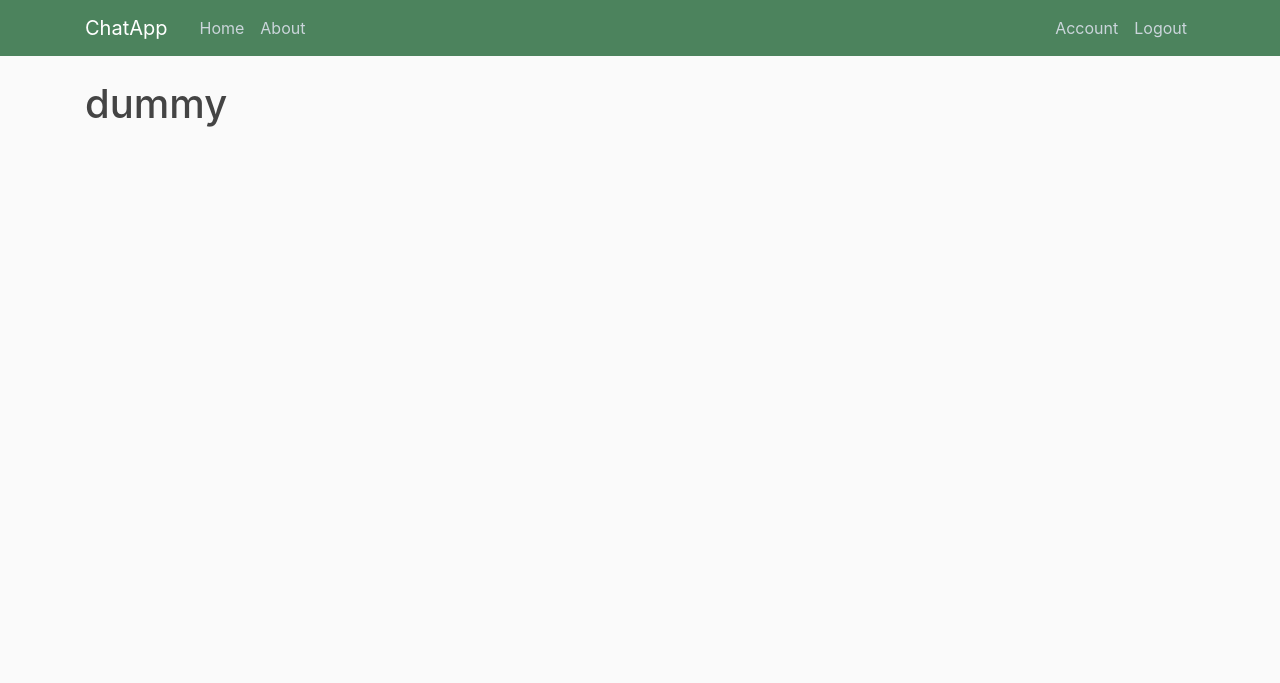
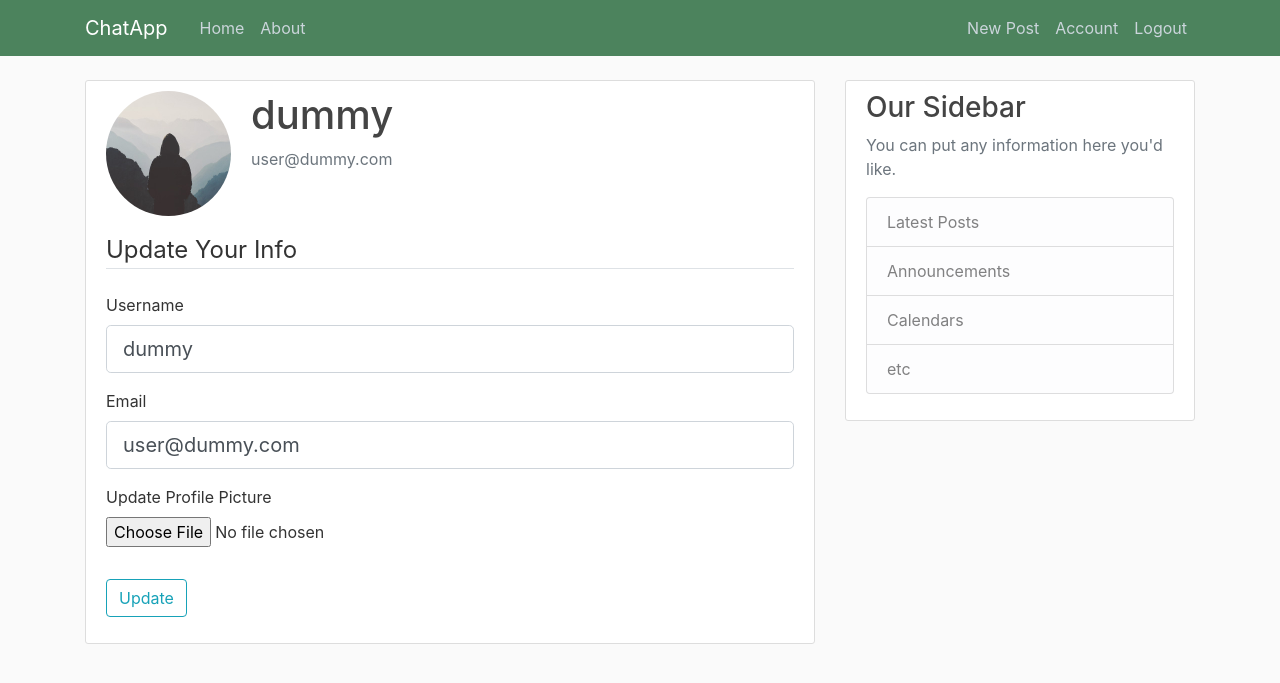
Before and after one commit to rocketet/rocketet, a Flask app: page /account in a window 1280 px wide. Shown: the top 683 px of the page. Run offline with Flask 2, Linux system fonts and the light colour scheme; a user stored in the database is signed in; some libraries are stand-ins or nearby versions.

Commit message:
pretty much fully functional blogging app

```diff
--- a/chatapp/__init__.py
+++ b/chatapp/__init__.py
@@ -2,6 +2,8 @@ from flask import Flask
 from flask_sqlalchemy import SQLAlchemy
 from flask_bcrypt import Bcrypt
 from flask_login import LoginManager
+from flask_migrate import Migrate, MigrateCommand
+from flask_script import Manager
 
 
 app = Flask(__name__)
@@ -14,5 +16,8 @@ bcrypt = Bcrypt(app)
 login_manager = LoginManager(app)
 login_manager.login_view = "login"
 login_manager.login_message_category = "info"
+migrate = Migrate(app, db)
+manager = Manager(app)
+manager.add_command('db', MigrateCommand)
 
 from chatapp import routes
--- a/chatapp/forms.py
+++ b/chatapp/forms.py
@@ -1,11 +1,12 @@
 from flask_wtf import FlaskForm
-from wtforms import StringField, PasswordField, SubmitField, BooleanField
+from flask_wtf.file import FileField, FileAllowed
+from flask_login import current_user
+from wtforms import StringField, PasswordField, SubmitField, BooleanField, TextAreaField
 from wtforms.validators import DataRequired, Length, Email, EqualTo, ValidationError
 from chatapp.models import User
 
 
 class SignupForm(FlaskForm):
-
     username = StringField("Username",
                validators=[DataRequired(), Length(min=2, max=20)])
     email = StringField("Email",
@@ -17,21 +18,50 @@ class SignupForm(FlaskForm):
     submit = SubmitField("Sign Up")
 
     def validate_username(self, username):
-        user = User.query.filter_by(username=username.data)
+        user = User.query.filter_by(username=username.data).first()
         if user:
             raise ValidationError("That username is taken. Please choose a different one.")
 
     def validate_email(self, email):
-        user = User.query.filter_by(email=email.data)
+        user = User.query.filter_by(email=email.data).first()
         if user:
             raise ValidationError("That email already has an account associated with it.")
 
 
 class LoginForm(FlaskForm):
-
     email = StringField("Email",
                         validators=[DataRequired(), Email()])
     password = PasswordField("Password",
                              validators=[DataRequired()])
     remember = BooleanField("Remember Me")
     submit = SubmitField("Login")
+
+
+class UpdateAccountForm(FlaskForm):
+    username = StringField("Username",
+               validators=[DataRequired(), Length(min=2, max=20)])
+    email = StringField("Email",
+                        validators=[DataRequired(), Email()])
+    picture = FileField("Update Profile Picture", validators=[FileAllowed(["jpg", "png"])])
+    submit = SubmitField("Update")
+
+    def validate_username(self, username):
+        if username.data != current_user.username:
+            user = User.query.filter_by(username=username.data).first()
+            if user:
+                raise ValidationError("That username is taken. Please choose a different one.")
+
+    def validate_email(self, email):
+        if email.data != current_user.email:
+            user = User.query.filter_by(email=email.data).first()
+            if user:
+                raise ValidationError("That email already has an account associated with it.")
+
+
+class PostForm(FlaskForm):
+    title = StringField("Title", validators=[DataRequired()])
+    content = TextAreaField("Content", validators=[DataRequired()])
+    submit = SubmitField("Post")
+
+class EditPostForm(PostForm):
+    submit = SubmitField("Edit")
--- a/chatapp/models.py
+++ b/chatapp/models.py
@@ -26,6 +26,7 @@ class Post(db.Model):
     date_posted = db.Column(db.DateTime, nullable=False, default=datetime.utcnow)
     content = db.Column(db.Text, nullable=False)
     user_id = db.Column(db.Integer, db.ForeignKey("user.id"), nullable=False)
+    edited = db.Column(db.DateTime, nullable=True)
 
     def __repr__(self):
         return f"Post('{self.title}', '{self.date_posted}')"
--- a/chatapp/routes.py
+++ b/chatapp/routes.py
@@ -1,6 +1,10 @@
-from flask import render_template, url_for, flash, redirect, request
+import os
+import secrets
+from datetime import datetime
+from PIL import Image
+from flask import render_template, url_for, flash, redirect, request, abort
 from chatapp import app, db, bcrypt
-from chatapp.forms import SignupForm, LoginForm
+from chatapp.forms import SignupForm, LoginForm, UpdateAccountForm, PostForm, EditPostForm
 from chatapp.models import User, Post
 from flask_login import login_user, current_user, logout_user, login_required
 
@@ -8,8 +12,8 @@ from flask_login import login_user, current_user, logout_user, login_required
 @app.route("/home")
 @app.route("/index")
 def index():
-    return render_template("index.html")
-
+    posts = Post.query.all()
+    return render_template("index.html", posts=posts)
 
 @app.route("/about")
 def about():
@@ -49,12 +53,94 @@ def logout():
     logout_user()
     return redirect(url_for("index"))
 
-@app.route("/account")
+def save_picture(form_picture):
+    random_hex = secrets.token_hex(8)
+    _, f_ext = os.path.splitext(form_picture.filename)
+    picture_fn = random_hex + f_ext
+    picture_path = os.path.join(app.root_path, "static/profile_pics", picture_fn)
+
+    output_size = (125, 125)
+    i = Image.open(form_picture)
+    i.thumbnail(output_size)
+
+    i.save(picture_path)
+    return picture_fn
+
+def delete_old_picture():
+    picture_path = os.path.join(app.root_path, "static/profile_pics", current_user.image_file)
+    os.remove(picture_path)
+
+@app.route("/account", methods=["GET", "POST"])
 @login_required
 def account():
-    return render_template("account.html", title="Account")
+    form = UpdateAccountForm()
+    if form.validate_on_submit():
+        if form.picture.data:
+            picture_file = save_picture(form.picture.data)
+            if current_user.image_file != "default.jpg":
+                delete_old_picture()
+            current_user.image_file = picture_file
+        current_user.username = form.username.data
+        current_user.email = form.email.data
+        db.session.commit()
+        flash("You account has been updated!", "success")
+        return redirect(url_for("account"))
+    elif request.method == "GET":
+        form.username.data = current_user.username
+        form.email.data = current_user.email
+    image_file = url_for("static", filename=f"profile_pics/{current_user.image_file}")
+    return render_template("account.html", title="Account", image_file=image_file, form=form)
 
 @app.route("/chat")
 @login_required
 def chat():
     return redirect(url_for("index"))
+
+@app.route("/post/new", methods=["GET", "POST"])
+@login_required
+def new_post():
+    form = PostForm()
+    if form.validate_on_submit():
+        post = Post(title=form.title.data, content=form.content.data, author=current_user)
+        db.session.add(post)
+        db.session.commit()
+        flash("You're post has been created!", "success")
+        return redirect(url_for("index"))
+    return render_template("create_post.html", title="New Post",
+                           form=form, legend="New Post")
+
+@app.route("/post/<int:post_id>")
+def post(post_id):
+    post = Post.query.get_or_404(post_id)
+    return render_template("post.html", title=post.title, post=post)
+
+@app.route("/post/<int:post_id>/edit", methods=["GET", "POST"])
+@login_required
+def edit_post(post_id):
+    post = Post.query.get_or_404(post_id)
+    if post.author != current_user:
+        abort(403)
+    form = EditPostForm()
+    if form.validate_on_submit():
+        post.title = form.title.data
+        post.content = form.content.data
+        post.edited = datetime.utcnow()
+        db.session.commit()
+        flash("Post Edited!", "success")
+        return redirect(url_for("post", post_id=post.id))
+    elif request.method == "GET":
+        form.title.data = post.title
+        form.content.data = post.content
+    return render_template("create_post.html", title="Edit Post",
+                           form=form, legend="Edit Post")
+
+@app.route("/post/<int:post_id>/delete", methods=["POST"])
+@login_required
+def delete_post(post_id):
+    post = Post.query.get_or_404(post_id)
+    if post.author != current_user:
+        abort(403)
+    db.session.delete(post)
+    db.session.commit()
+    flash("Post Deleted", "success")
+    return redirect(url_for("index"))
--- a/chatapp/templates/account.html
+++ b/chatapp/templates/account.html
@@ -1,4 +1,57 @@
 {% extends "layout.html" %}
 {% block content %}
-    <h1 >{{ current_user.username }}</h1>
+    <div class="content-section">
+        <div class="media">
+        <img class="rounded-circle account-img" src="{{ image_file }}">
+            <div class="media-body">
+                <h2 class="account-heading">{{ current_user.username }}</h2>
+                <p class="text-secondary">{{ current_user.email }}</p>
+            </div>
+        </div>
+        <form method="POST" action="", enctype="multipart/form-data">
+            {{ form.hidden_tag() }}
+            <fieldset class="form-group">
+                <legend class="border-bottom mb-4">Update Your Info</legend>
+                <div class="form-group">
+                    {{ form.username.label(class="form-control-label") }}
+
+                    {% if form.username.errors %}
+                        {{ form.username(class="form-control form-control-lg is-invalid") }}
+                        <div class="invalid-feedback">
+                            {% for error in form.username.errors %}
+                            <span>{{ error }}</span>
+                            {% endfor %}
+                        </div>
+                    {% else %}
+                        {{ form.username(class="form-control form-control-lg") }}
+                    {% endif %}
+                </div>
+                <div class="form-group">
+                    {{ form.email.label(class="form-control-label") }}
+
+                    {% if form.email.errors %}
+                        {{ form.email(class="form-control form-control-lg is-invalid") }}
+                        <div class="invalid-feedback">
+                            {% for error in form.email.errors %}
+                            <span>{{ error }}</span>
+                            {% endfor %}
+                        </div>
+                    {% else %}
+                        {{ form.email(class="form-control form-control-lg") }}
+                    {% endif %}
+                </div>
+                <div class="form-group">
+                    {{ form.picture.label() }}
+                    {{ form.picture(class="form-control-file") }}
+                    {% if form.picture.errors %}
+                        {% for error in form.picture.errors %}
+                        <span class="text-danger">{{ error }}</span></br>
+                        {% endfor %}
+                    {% endif %}
+            </fieldset>
+            <div class="form-group">
+                {{ form.submit(class="btn btn-outline-info") }}
+            </div>
+        </form>
+    </div>
 {% endblock content %}
--- a/chatapp/templates/layout.html
+++ b/chatapp/templates/layout.html
@@ -34,6 +34,7 @@
               <!-- Navbar Right Side -->
               <div class="navbar-nav">
                 {% if current_user.is_authenticated %}
+                <a class="nav-item nav-link" href="{{ url_for('new_post') }}">New Post</a>
                 <a class="nav-item nav-link" href="{{ url_for('account') }}">Account</a>
                 <a class="nav-item nav-link" href="{{ url_for('logout') }}">Logout</a>
                 {% else %}
@@ -45,7 +46,9 @@
           </div>
         </nav>
       </header>
-    <div class="container">
+      <main role="main" class="container">
+        <div class="row">
+          <div class="col-md-8">
             {% with messages = get_flashed_messages(with_categories=true) %}
               {% if messages %}
                 {% for category, message in messages %}
@@ -57,6 +60,21 @@
             {% endwith %}
             {% block content %}{% endblock %}
           </div>
+          <div class="col-md-4">
+            <div class="content-section">
+              <h3>Our Sidebar</h3>
+              <p class='text-muted'>You can put any information here you'd like.
+                <ul class="list-group">
+                  <li class="list-group-item list-group-item-light">Latest Posts</li>
+                  <li class="list-group-item list-group-item-light">Announcements</li>
+                  <li class="list-group-item list-group-item-light">Calendars</li>
+                  <li class="list-group-item list-group-item-light">etc</li>
+                </ul>
+              </p>
+            </div>
+          </div>
+        </div>
+      </main>
 
     <script src="https://code.jquery.com/jquery-3.2.1.slim.min.js" integrity="sha384-KJ3o2DKtIkvYIK3UENzmM7KCkRr/rE9/Qpg6aAZGJwFDMVNA/GpGFF93hXpG5KkN" crossorigin="anonymous"></script>
     <script src="https://cdnjs.cloudflare.com/ajax/libs/popper.js/1.12.9/umd/popper.min.js" integrity="sha384-ApNbgh9B+Y1QKtv3Rn7W3mgPxhU9K/ScQsAP7hUibX39j7fakFPskvXusvfa0b4Q" crossorigin="anonymous"></script>
--- a/chatapp/templates/login.html
+++ b/chatapp/templates/login.html
@@ -18,7 +18,7 @@
                     {% else %}
                         {{ form.email(class="form-control form-control-lg") }}
                     {% endif %}
-                </dir>
+                </div>
                 <div class="form-group">
                     {{ form.password.label(class="form-control-label") }}
 
--- a/chatapp/templates/signup.html
+++ b/chatapp/templates/signup.html
@@ -32,7 +32,7 @@
                     {% else %}
                         {{ form.email(class="form-control form-control-lg") }}
                     {% endif %}
-                </dir>
+                </div>
                 <div class="form-group">
                     {{ form.password.label(class="form-control-label") }}
 
--- /dev/null
+++ b/migrate_db.py
@@ -0,0 +1,3 @@
+from chatapp import manager
+
+manager.run()
```
Also changed, not shown: chatapp/templates/create_post.html (added, +42 -0 lines), chatapp/templates/index.html (+15 -2 lines), chatapp/templates/post.html (added, +42 -0 lines), chatapp/static/profile_pics/default.jpg (added), 1 other file. Lines whose indentation alone changed are shown as unchanged.
